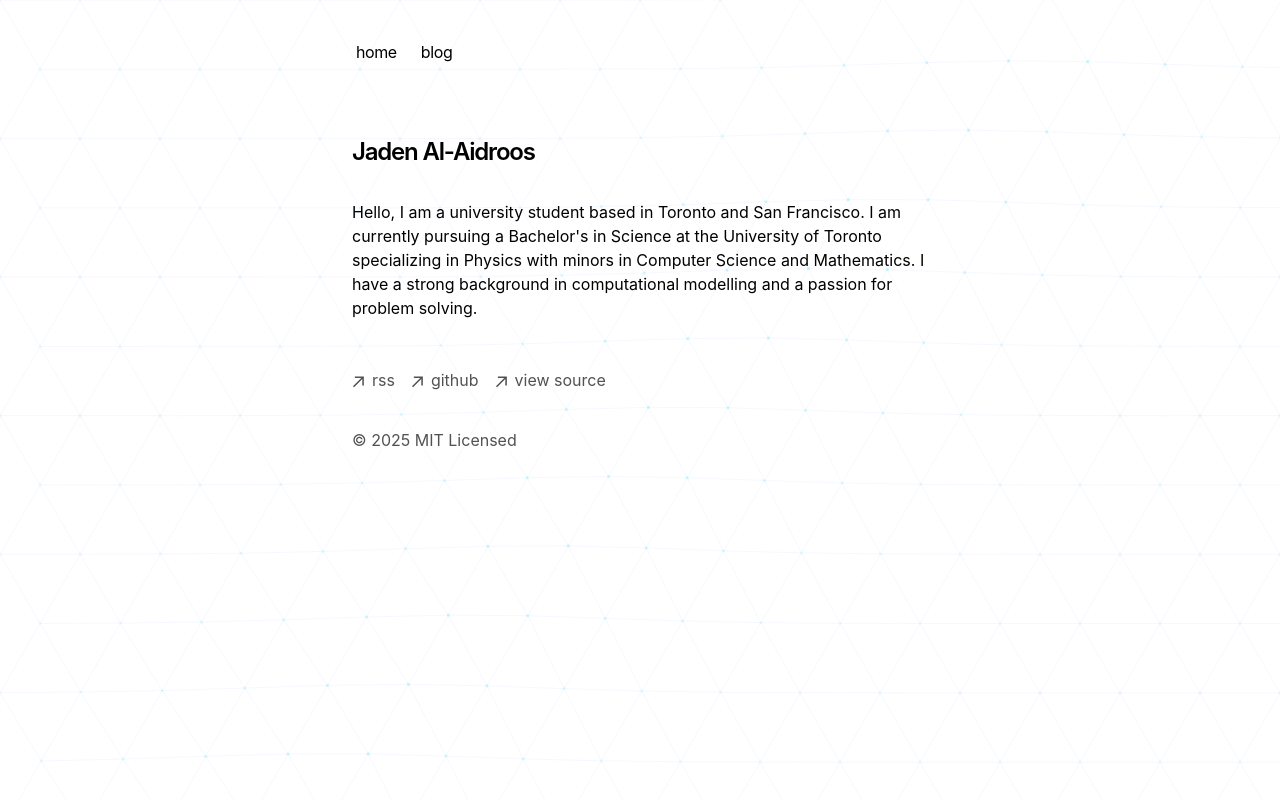
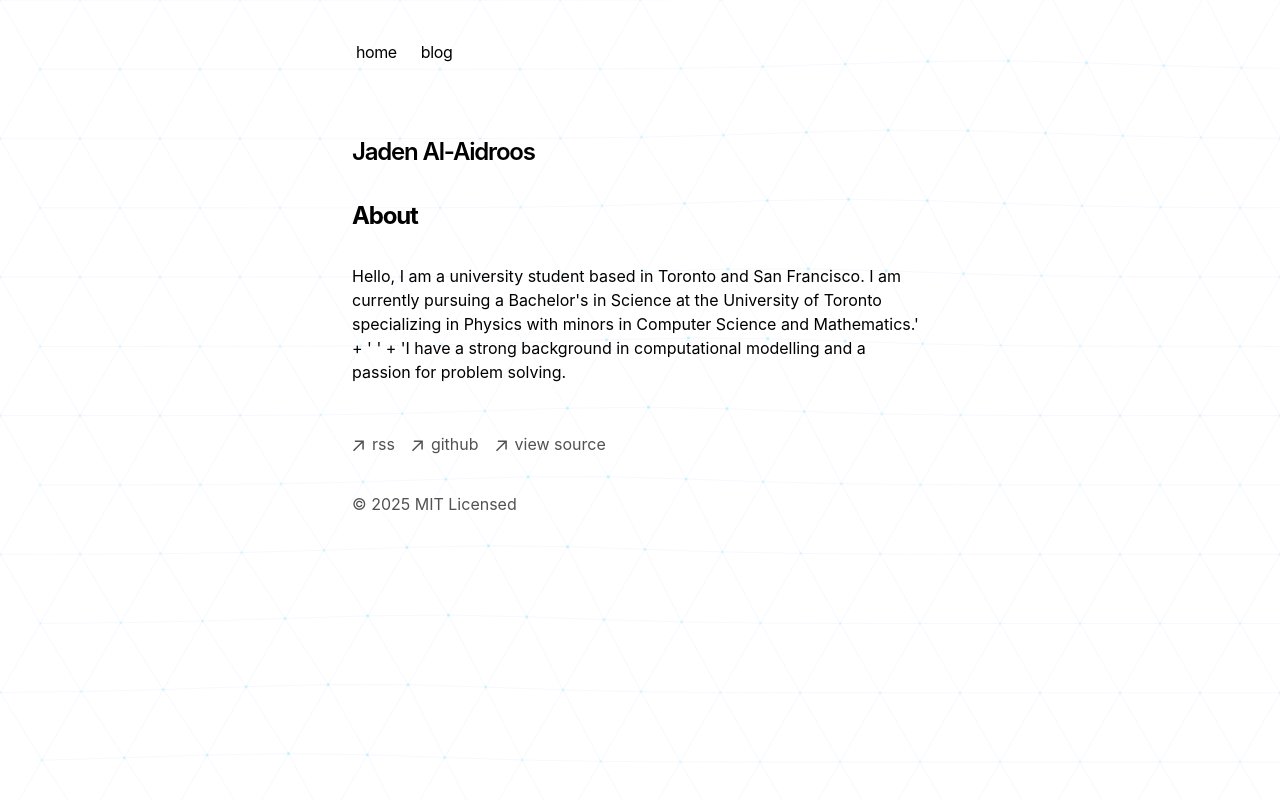
Before and after one commit to Jadenthealmighty/jaden-portfolio-v1, a Next.js app: page / in a window 1280 px wide. Built offline with nearby package versions, Linux system fonts and the light colour scheme.

Commit message:
Changing sections in home page

```diff
--- a/app/components/InteractiveBackground.tsx
+++ b/app/components/InteractiveBackground.tsx
@@ -24,8 +24,8 @@ export default function InteractiveBackground() {
     const influenceRadius = 140;
 
     // wave parameters
-    const wavePeriod = 10000; // ms
-    const waveSpeed = 1.2; // controls travel speed
+    const wavePeriod = 12000; // ms
+    const waveSpeed = 1.4;
     const waveWidth = 100;
     const waveStrength = 12;
     const waveOffset = 200;
--- a/app/global.css
+++ b/app/global.css
@@ -93,6 +93,7 @@ html {
 
 .prose h2 {
   @apply text-xl font-medium tracking-tight mt-6 mb-2;
+  color: #75faf6
 }
 
 .prose h3 {
--- a/app/page.tsx
+++ b/app/page.tsx
@@ -6,10 +6,13 @@ export default function Page() {
       <h1 className="mb-8 text-2xl font-semibold tracking-tighter">
         Jaden Al-Aidroos
       </h1>
+      <h2 className="mb-8 text-2xl font-bold tracking-tighter">
+        About
+      </h2>
       <p className="mb-4">
         {`Hello, I am a university student based in Toronto and San Francisco. I am currently
         pursuing a Bachelor's in Science at the University of Toronto specializing in Physics with
-        minors in Computer Science and Mathematics.\n\nI have a strong background in computational modelling
+        minors in Computer Science and Mathematics.' + '\n\n' + 'I have a strong background in computational modelling
          and a passion for problem solving.`}
       </p>
     </section>
```
